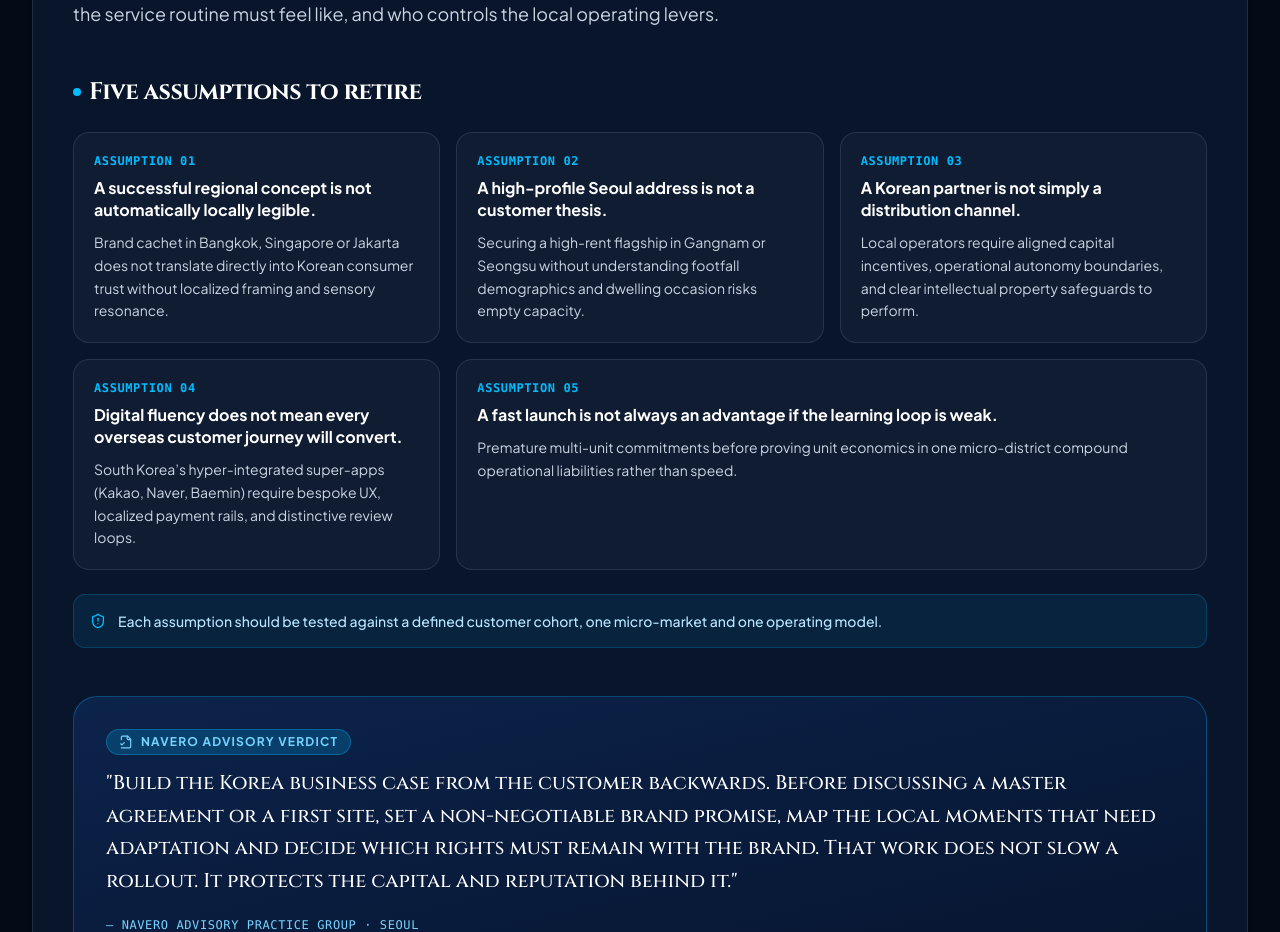
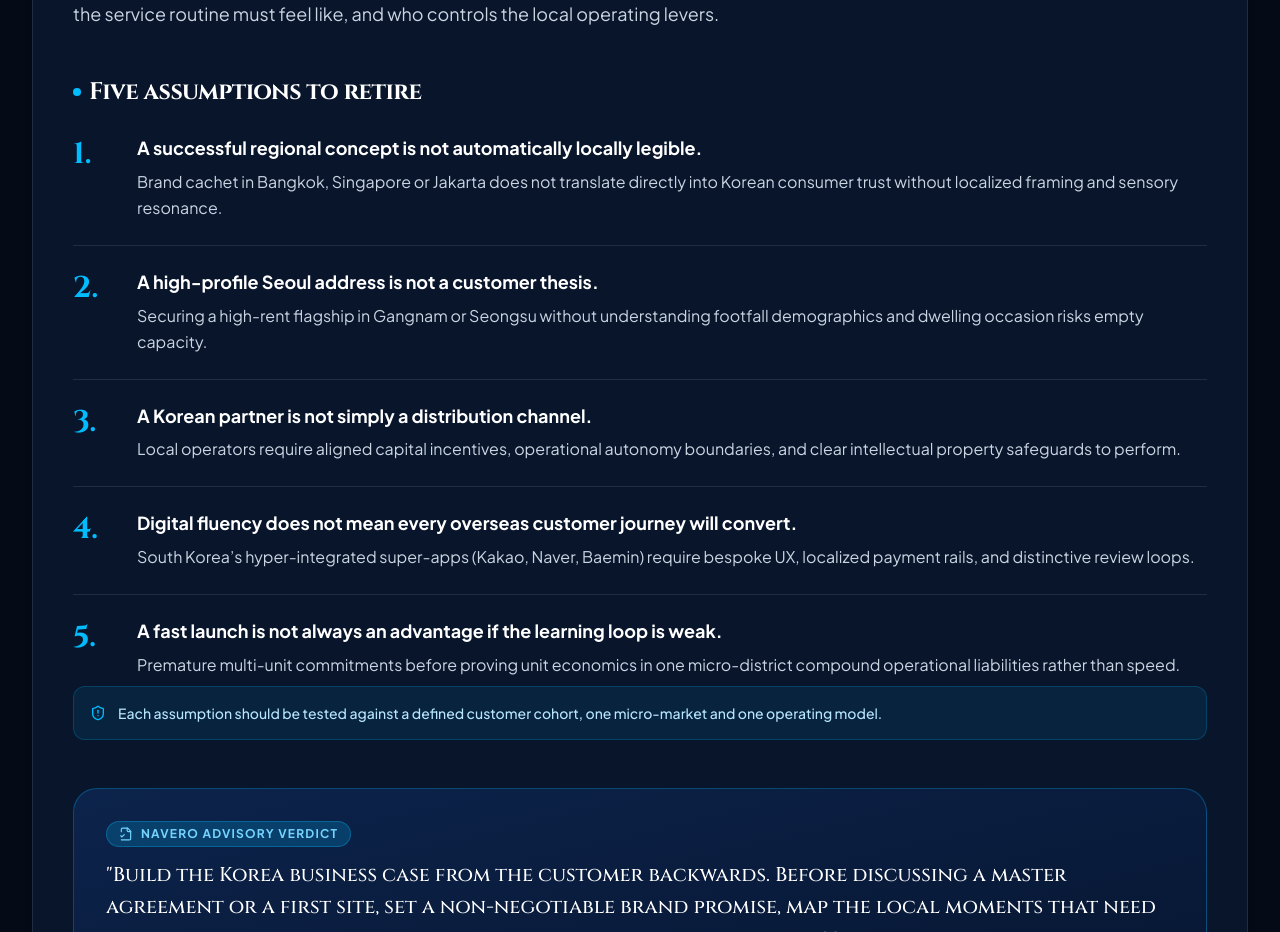
Before and after one commit to yuyoungjunyyj-art/naveroadvisory, a React (Vite) app: page / in a window 1280 px wide. Shown: the part 5540-6472 px from the top of the page. Built offline with nearby package versions, Linux system fonts and the light colour scheme.

Commit message:
refactor: update insights list layout to editorial style
Replace the grid-based box layout with a numbered, vertical list format for improved readability and a more professional editorial aesthetic.

```diff
--- a/src/components/InsightsSection.tsx
+++ b/src/components/InsightsSection.tsx
@@ -366,37 +366,38 @@ export const InsightsSection: React.FC<InsightsSectionProps> = ({ theme, lang })
                 </h3>
               </div>
 
-              {/* 5 Points Grid */}
-              <div className="grid grid-cols-1 md:grid-cols-2 lg:grid-cols-3 gap-4">
+              {/* Numbered Editorial List without boxes */}
+              <ol className="divide-y divide-slate-200 dark:divide-white/10 list-none p-0 m-0">
                 {fiveAssumptions.map((item, idx) => (
-                  <div
+                  <li
                     key={item.num}
-                    className={`p-5 rounded-2xl border transition-all duration-200 ${
-                      theme === 'dark'
-                        ? 'bg-white/[0.03] border-white/10 hover:border-sky-500/40'
-                        : 'bg-slate-50/80 border-slate-200 hover:border-sky-300 hover:bg-white'
-                    } ${idx === 4 ? 'md:col-span-2 lg:col-span-2' : ''}`}
+                    id={`assumption-${idx + 1}`}
+                    className="py-6 first:pt-1 last:pb-2 flex items-start gap-4 sm:gap-6"
                   >
-                    <div className="text-sky-400 font-mono text-xs font-bold mb-2 tracking-wider">
-                      ASSUMPTION {item.num}
+                    <div className="flex-shrink-0 w-8 sm:w-10">
+                      <span className="font-serif text-2xl sm:text-3xl font-bold text-sky-500 dark:text-sky-400 select-none">
+                        {idx + 1}.
+                      </span>
                     </div>
+                    <div className="space-y-2 flex-1">
                       <h4
-                      className={`text-sm sm:text-base font-bold leading-snug mb-2.5 ${
+                        className={`text-base sm:text-lg font-bold leading-snug ${
                           theme === 'dark' ? 'text-white' : 'text-[#0c1c4f]'
                         }`}
                       >
                         {item.headline}
                       </h4>
                       <p
-                      className={`text-xs sm:text-sm leading-relaxed ${
+                        className={`text-sm sm:text-base leading-relaxed ${
                           theme === 'dark' ? 'text-slate-300' : 'text-slate-600'
                         }`}
                       >
                         {item.detail}
                       </p>
                     </div>
+                  </li>
                 ))}
-              </div>
+              </ol>
 
               <div
                 className={`p-4 rounded-xl text-xs sm:text-sm font-medium border flex items-center gap-3 ${
```
Lines whose indentation alone changed are shown as unchanged.
